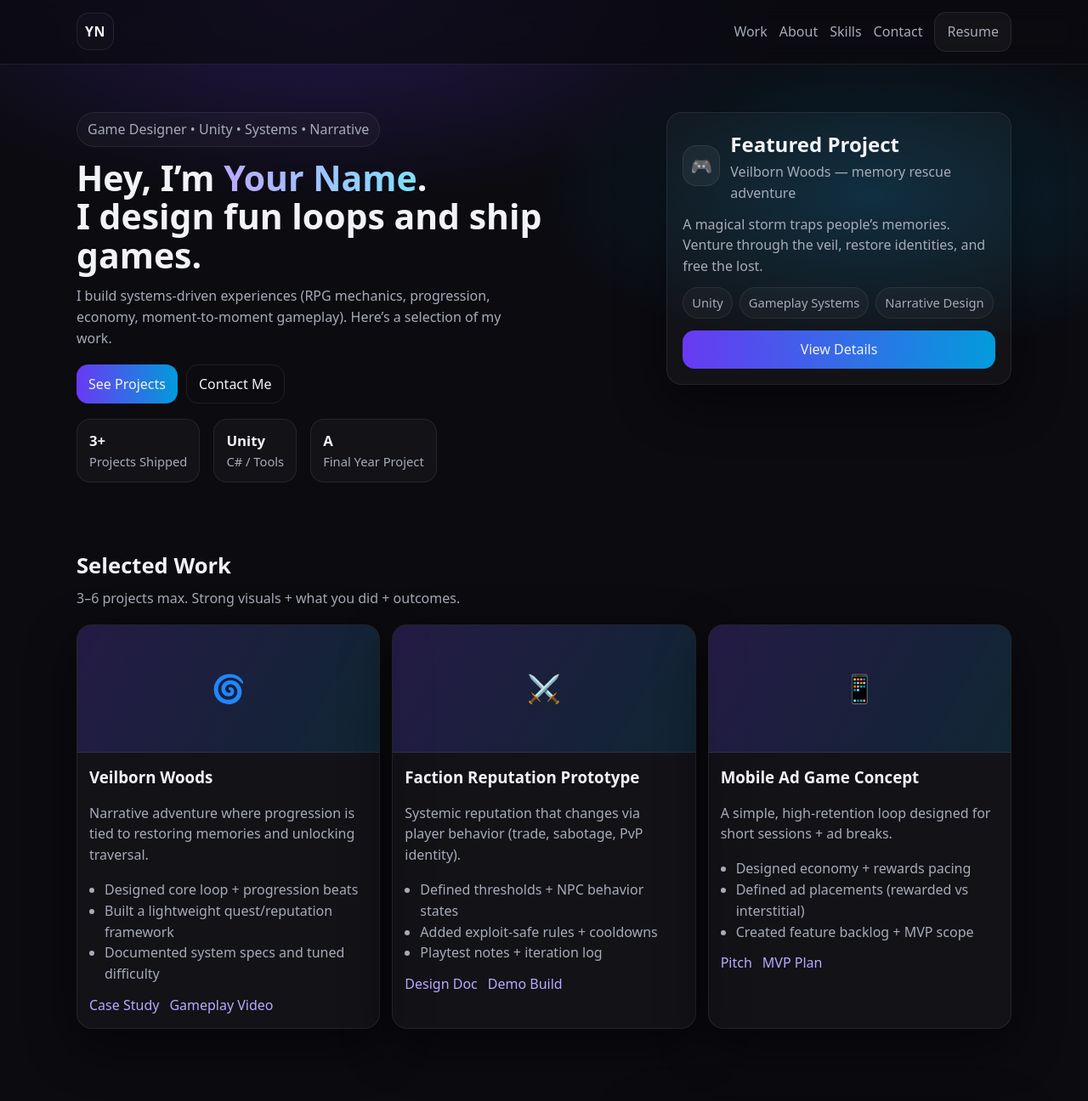
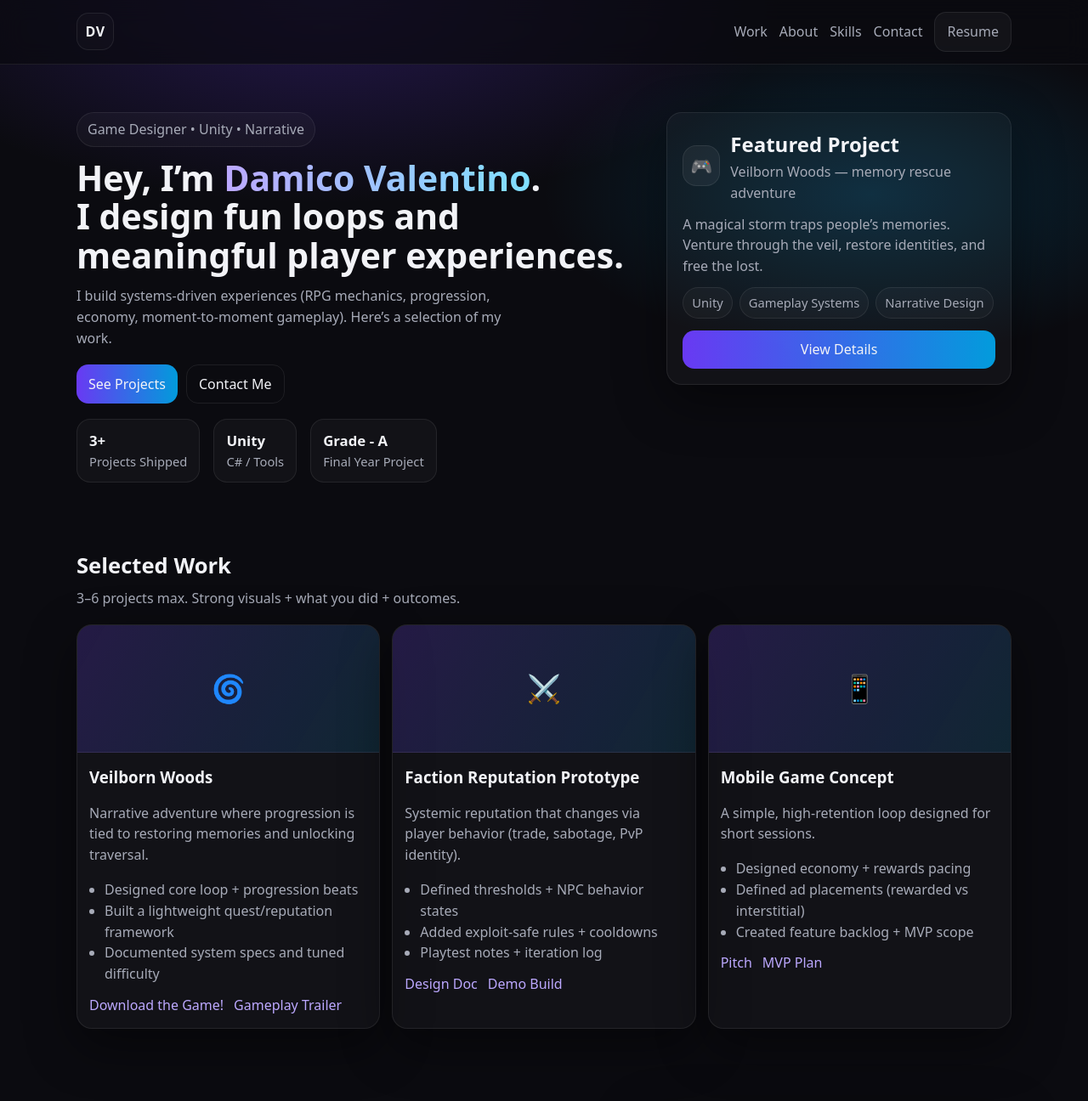
Before and after one commit to Ico506/damicogames, a plain HTML site: page index.html in a window 1280 px wide. Shown: the top 1296 px of the page at 85% size. Drawn offline with Linux system fonts and the light colour scheme.

Commit message:
Update index.html

```diff
--- a/index.html
+++ b/index.html
@@ -3,15 +3,15 @@
   <head>
     <meta charset="UTF-8" />
     <meta name="viewport" content="width=device-width, initial-scale=1.0" />
-    <title>Your Name — Game Designer</title>
-    <meta name="description" content="Portfolio of Your Name — Game Designer." />
+    <title>Damico Valentino — Game Designer</title>
+    <meta name="description" content="Portfolio of Damico Valentino — Game Designer." />
     <link rel="stylesheet" href="styles.css" />
   </head>
 
   <body>
     <header class="site-header">
       <div class="container header-inner">
-        <a class="logo" href="#top">YN</a>
+        <a class="logo" href="#top">DV</a>
 
         <nav class="nav" aria-label="Primary">
           <button class="nav-toggle" id="navToggle" aria-expanded="false" aria-controls="navLinks">
@@ -22,7 +22,7 @@
             <a href="#about">About</a>
             <a href="#skills">Skills</a>
             <a href="#contact">Contact</a>
-            <a class="btn" href="./YourName_Resume.pdf" target="_blank" rel="noopener">Resume</a>
+            <a class="btn" href="./Damian Yong_Resume-3.pdf" target="_blank" rel="noopener">Resume</a>
           </div>
         </nav>
       </div>
@@ -32,10 +32,10 @@
       <section class="hero">
         <div class="container hero-grid">
           <div>
-            <p class="pill">Game Designer • Unity • Systems • Narrative</p>
+            <p class="pill">Game Designer • Unity • Narrative</p>
             <h1>
-              Hey, I’m <span class="grad">Your Name</span>.<br />
-              I design fun loops and ship games.
+              Hey, I’m <span class="grad">Damico Valentino</span>.<br />
+              I design fun loops and meaningful player experiences.
             </h1>
             <p class="sub">
               I build systems-driven experiences (RPG mechanics, progression, economy, moment-to-moment gameplay).
@@ -57,7 +57,7 @@
                 <div class="stat-label">C# / Tools</div>
               </div>
               <div class="stat">
-                <div class="stat-num">A</div>
+                <div class="stat-num">Grade - A</div>
                 <div class="stat-label">Final Year Project</div>
               </div>
             </div>
@@ -105,8 +105,8 @@
                   <li>Documented system specs and tuned difficulty</li>
                 </ul>
                 <div class="project-links">
-                  <a href="#" aria-label="Project link">Case Study</a>
-                  <a href="#" aria-label="Gameplay video link">Gameplay Video</a>
+                  <a href="https://damicogames.itch.io/veilborn-woods" aria-label="Project link">Download the Game!</a>
+                  <a href="https://youtu.be/7KduuB2tjKE" aria-label="Gameplay video link">Gameplay Trailer</a>
                 </div>
               </div>
             </article>
@@ -133,9 +133,9 @@
             <article class="project">
               <div class="thumb" aria-hidden="true">📱</div>
               <div class="project-body">
-                <h3>Mobile Ad Game Concept</h3>
+                <h3>Mobile Game Concept</h3>
                 <p class="muted">
-                  A simple, high-retention loop designed for short sessions + ad breaks.
+                  A simple, high-retention loop designed for short sessions.
                 </p>
                 <ul class="bullets">
                   <li>Designed economy + rewards pacing</li>
@@ -205,9 +205,9 @@
               Want to collab, hire, or just talk design? Email me or DM me.
             </p>
             <div class="contact-links">
-              <a href="mailto:yourname@email.com">yourname@email.com</a>
-              <a href="https://www.linkedin.com/" target="_blank" rel="noopener">LinkedIn</a>
-              <a href="https://github.com/" target="_blank" rel="noopener">GitHub</a>
+              <a href="mailto:icothestorylingerer@gmail.com">icothestorylingerer@gmail.com</a>
+              <a href="https://www.linkedin.com/in/valentinoico/" target="_blank" rel="noopener">LinkedIn</a>
+              <a href="https://github.com/Ico506/" target="_blank" rel="noopener">GitHub</a>
             </div>
           </div>
 
@@ -215,7 +215,7 @@
             <h3 class="card-title">Quick message</h3>
             <label>
               Name
-              <input type="text" placeholder="Your name" />
+              <input type="text" placeholder="Type here..." />
             </label>
             <label>
               Message
@@ -230,7 +230,7 @@
 
     <footer class="footer">
       <div class="container footer-inner">
-        <p>© <span id="year"></span> Your Name. Built with HTML/CSS.</p>
+        <p>© <span id="year"></span> Damico Valentino. Built with HTML/CSS.</p>
         <a href="#top">Back to top ↑</a>
       </div>
     </footer>
```
